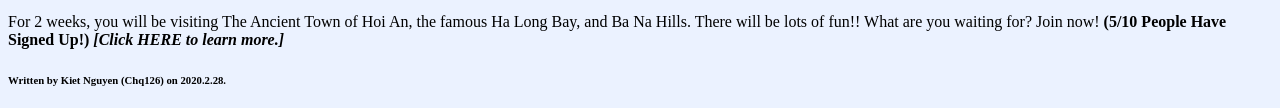
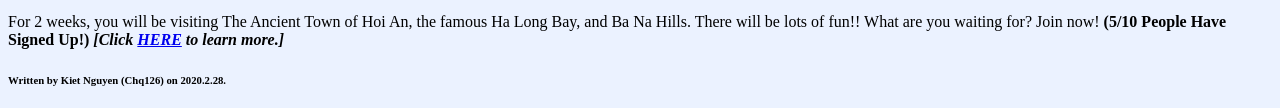
Before and after one commit to chq126/keit, a plain HTML site: page index.html in a window 1280 px wide. Shown: the part 1698-1806 px from the top of the page. Drawn offline with Linux system fonts and the light colour scheme.

Commit message:
Update index.html

```diff
--- a/index.html
+++ b/index.html
@@ -30,7 +30,7 @@
             <li class= "b">FREE TICKETS TO BA NA HILLS' EXCLUSIVE THEME PARK</li>
             <li class= "b"> and MORE!!!!</li>
         </ul>
-        <p>For 2 weeks, you will be visiting The Ancient Town of Hoi An, the famous Ha Long Bay, and Ba Na Hills. There will be lots of fun!! What are you waiting for? Join now! <strong>(5/10 People Have Signed Up!) <em>[Click HERE to learn more.]</em></strong> </p>
+        <p>For 2 weeks, you will be visiting The Ancient Town of Hoi An, the famous Ha Long Bay, and Ba Na Hills. There will be lots of fun!! What are you waiting for? Join now! <strong>(5/10 People Have Signed Up!) <em>[Click <a href="https://i.kym-cdn.com/photos/images/newsfeed/000/096/044/trollface.jpg?1296494117">HERE</a> to learn more.]</em></strong> </p>
         <h6>Written by Kiet Nguyen (Chq126) on 2020.2.28.</h6>
 
 
```
